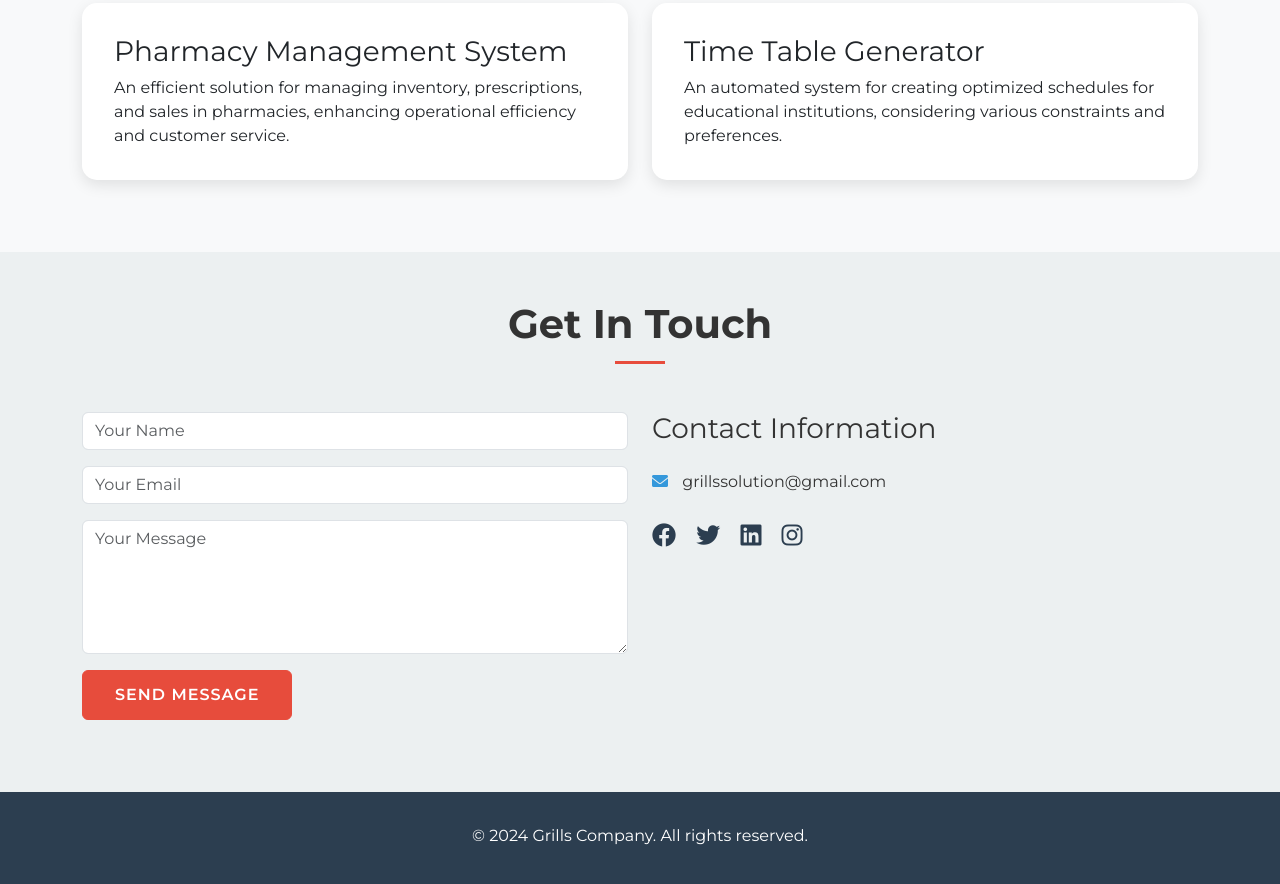
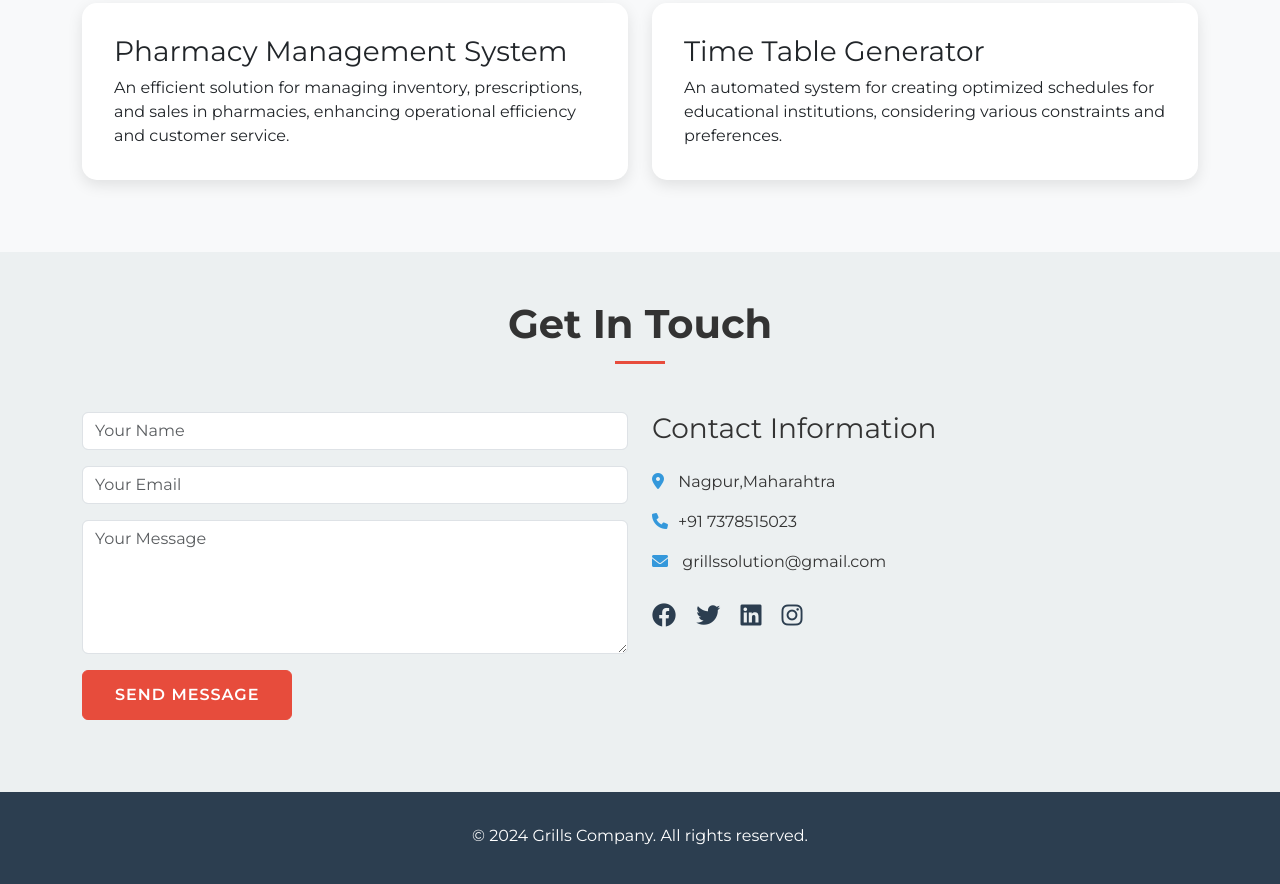
Before and after one commit to grillssolution/portfolio.github.io, a plain HTML site: page index.html in a window 1280 px wide. Shown: the part 1666-2550 px from the top of the page. Drawn offline with nearby package versions, Linux system fonts and the light colour scheme.

Commit message:
address update

```diff
--- a/index.html
+++ b/index.html
@@ -444,8 +444,8 @@
                 <div class="col-md-6 mb-4">
                     <div class="contact-info">
                         <h3 class="mb-4">Contact Information</h3>
-                        <!-- <p><i class="fas fa-map-marker-alt"></i> 123 Innovation Avenue, Tech City, 12345</p>
-                        <p><i class="fas fa-phone"></i> (123) 456-7890</p> -->
+                        <p><i class="fas fa-map-marker-alt"></i> Nagpur,Maharahtra</p>
+                        <p><i class="fas fa-phone"></i>+91 7378515023</p>
                         <p><i class="fas fa-envelope"></i> grillssolution@gmail.com</p>
                     </div>
                     <div class="social-icons mt-4">
```
